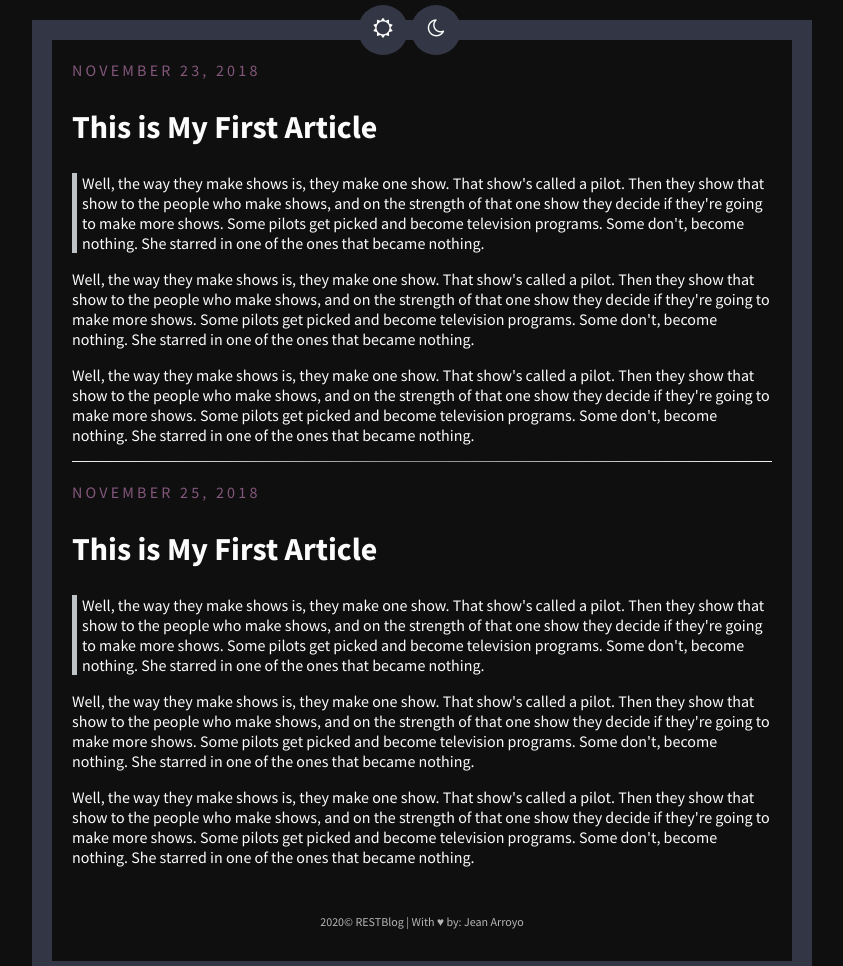
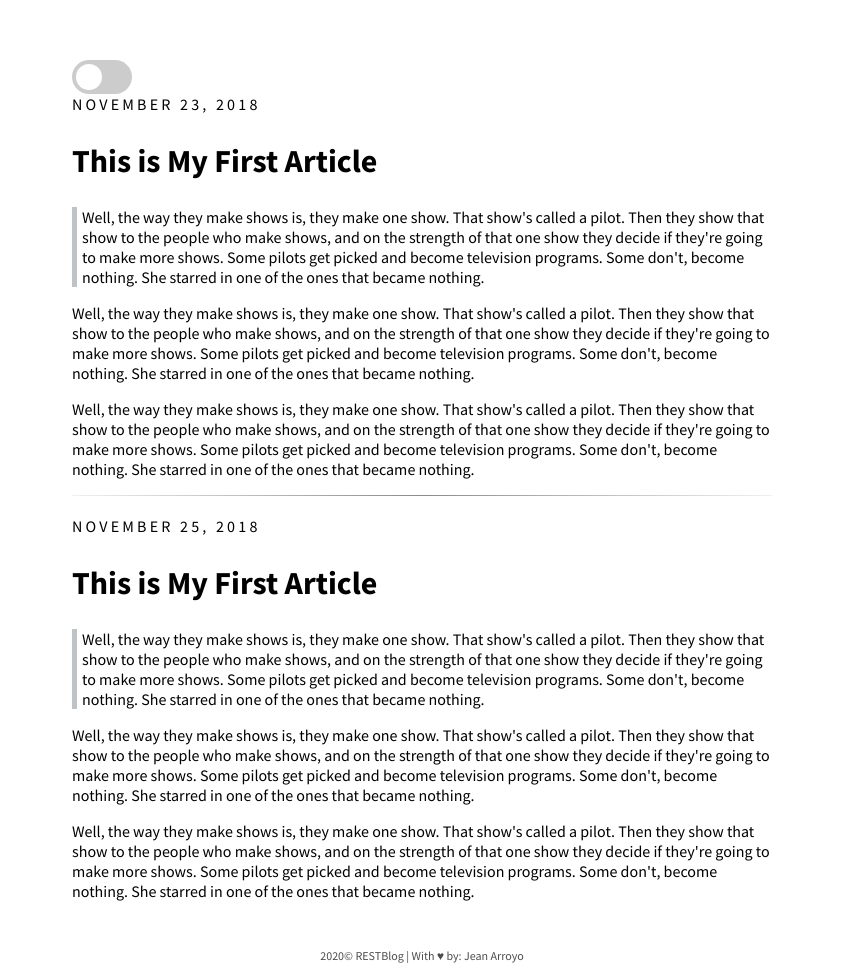
Before and after one commit to TheCode-Jedi/RESTBlog, a plain HTML site: page index.html in a window 1280 px wide. Shown: the top 966 px of the page, without its empty margins (218-1061 px from the left). Drawn offline with Linux system fonts and the light colour scheme.

Commit message:
Add files via upload
Added dark/light mode button instead of using icons. Added JavaScript and more CSS variables to achieve this --  Still have to assign variables to the sections, and text.

```diff
--- a/index.html
+++ b/index.html
@@ -14,14 +14,14 @@
     <main>
 
         <section>
-            <div class="night-day">
-                <span class="dot">
-                    <i class="fa fa-sun-o icons"></i>
-                </span>
-                <span class="dot">
-                    <i class="fa fa-moon-o icons"></i>
-                </span>
-            </div>
+            <!--LIGHT/DARK MODE TOGGLE START-->
+                <div class="theme-switch-wrapper">
+                    <label class="theme-switch" for="checkbox">
+                        <input type="checkbox" id="checkbox" />
+                        <div class="slider round"></div>
+                  </label>
+                </div>
+                <!--LIGHT/DARK MODE TOGGLE END-->
         </section>
 
         <section>
--- a/main.js
+++ b/main.js
@@ -1 +1,12 @@
-// NOTHING TO SEE HERE, MOVE ALONG!
+const toggleSwitch = document.querySelector('.theme-switch input[type="checkbox"]');
+
+function switchTheme(e) {
+    if (e.target.checked) {
+        document.documentElement.setAttribute('data-theme', 'dark');
+    }
+    else {
+        document.documentElement.setAttribute('data-theme', 'light');
+    }
+}
+
+toggleSwitch.addEventListener('change', switchTheme, false);
--- a/styles.scss
+++ b/styles.scss
@@ -1,16 +1,88 @@
 /* GOOGLE FONTS */
-@import url('https://fonts.googleapis.com/css?family=Source+Sans+Pro:400,700&display=swap');
+@import url("https://fonts.googleapis.com/css?family=Source+Sans+Pro:400,700&display=swap");
+/* LIGHT MODE */
+:root {
+  --primary-color: #302AE6;
+  --secondary-color: #536390;
+  --font-color: #424242;
+  --bg-color: #fff;
+  --heading-color: #292922;
+}
 
-/* LIGHT AND DARK MODE VARIABLES */
-:root {
 /* DARK MODE */
-    --dark-bg-color: #0f0f0f;
-    /* DARK MODE ACCENT */
-    --dark-bg-accent-color: #84577c;
-    /* LIGHT MODE */
-    --light-bg-color: #fcfcfc;
-    /* LIGHT MODE ACCENT */
-    --light-bg-accent-color: #333644;
+[data-theme="dark"] {
+  --primary-color: #9A97F3;
+  --secondary-color: #818cab;
+  --font-color: #e1e1ff;
+  --bg-color: #161625;
+  --heading-color: #818cab;
+}
+
+/* MODE TOGGLE */
+.theme-switch-wrapper {
+  display: -webkit-box;
+  display: -ms-flexbox;
+  display: flex;
+  -webkit-box-align: center;
+      -ms-flex-align: center;
+          align-items: center;
+}
+
+.theme-switch-wrapper em {
+  margin-left: 10px;
+  font-size: 1rem;
+}
+
+.theme-switch {
+  display: inline-block;
+  height: 34px;
+  position: relative;
+  width: 60px;
+}
+
+.theme-switch input {
+  display: none;
+}
+
+.slider {
+  background-color: #ccc;
+  bottom: 0;
+  cursor: pointer;
+  left: 0;
+  position: absolute;
+  right: 0;
+  top: 0;
+  -webkit-transition: .4s;
+  transition: .4s;
+}
+
+.slider:before {
+  background-color: #fff;
+  bottom: 4px;
+  content: "";
+  height: 26px;
+  left: 4px;
+  position: absolute;
+  -webkit-transition: .4s;
+  transition: .4s;
+  width: 26px;
+}
+
+input:checked + .slider {
+  background-color: #66bb6a;
+}
+
+input:checked + .slider:before {
+  -webkit-transform: translateX(26px);
+          transform: translateX(26px);
+}
+
+.slider.round {
+  border-radius: 34px;
+}
+
+.slider.round:before {
+  border-radius: 50%;
 }
 
 .night-day {
@@ -25,13 +97,20 @@
   top: 13px;
   font-size: 20px;
   color: var(--light-bg-color);
+  cursor: pointer;
+  -webkit-transition: ease-in-out 0.3s;
+  transition: ease-in-out 0.3s;
+}
+
+.icons:hover {
+  opacity: 0.5;
 }
 
 /* LIGHT AND DARK MODE CIRCLES */
 .dot {
   height: 50px;
   width: 50px;
-    background-color: var(--light-bg-accent-color);
+  background-color: var(--bg-color);
   border-radius: 50%;
   display: inline-block;
 }
@@ -39,17 +118,17 @@
 /* BODY/GLOBALS */
 body {
   font-family: 'Source Sans Pro', sans-serif;
-    border: 20px solid var(--light-bg-accent-color);
+  border: 20px solid var(--bg-color);
   padding: 20px;
   max-width: 700px;
   width: 80%;
   margin: 20px auto;
-    background-color: var(--dark-bg-color);
+  background-color: var(--bg-color);
 }
 
 /* MAIN/SECTIONS */
 p {
-    color: var(--light-bg-color);;
+  color: var(--light-bg-color);
 }
 
 .quote {
@@ -94,3 +173,4 @@ footer {
   color: inherit;
   text-decoration: none;
 }
+/*# sourceMappingURL=styles.css.map */
```
Also changed, not shown: styles.css, 1 other file. Lines whose indentation alone changed are shown as unchanged.
